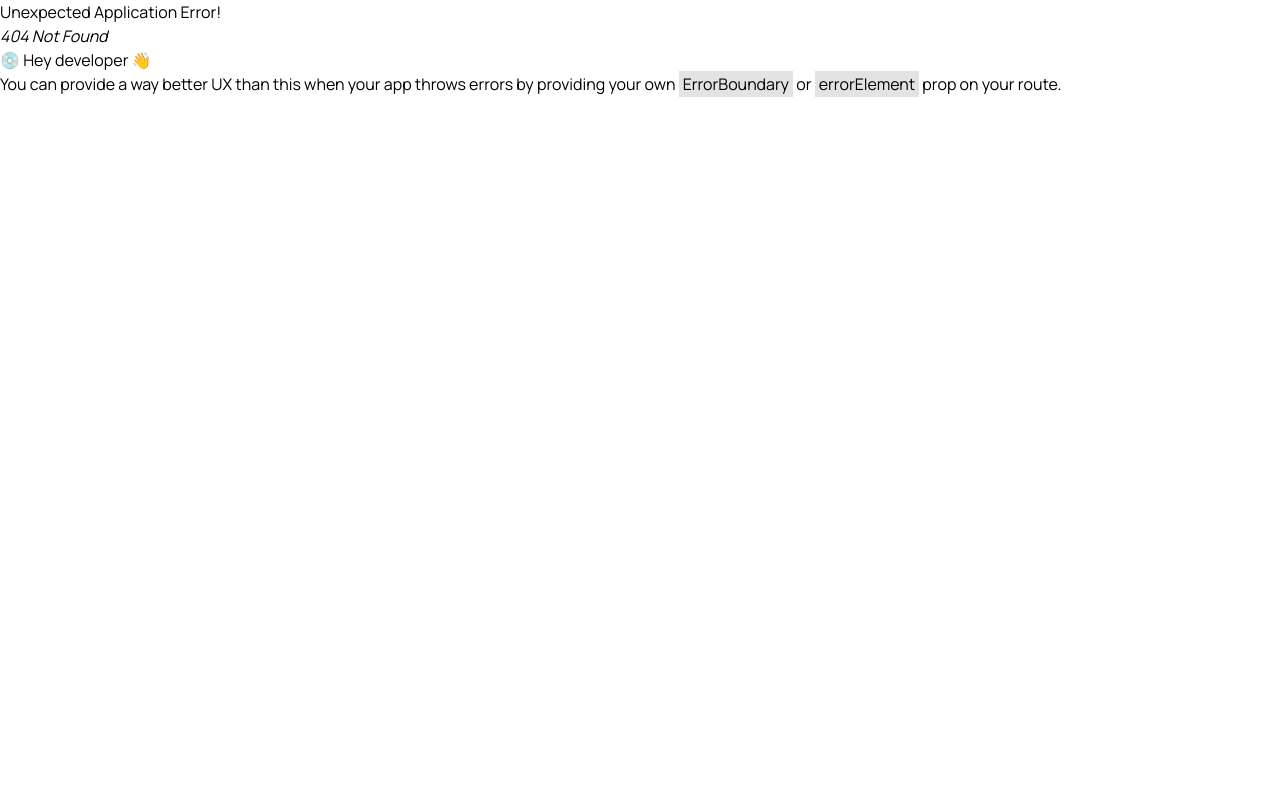
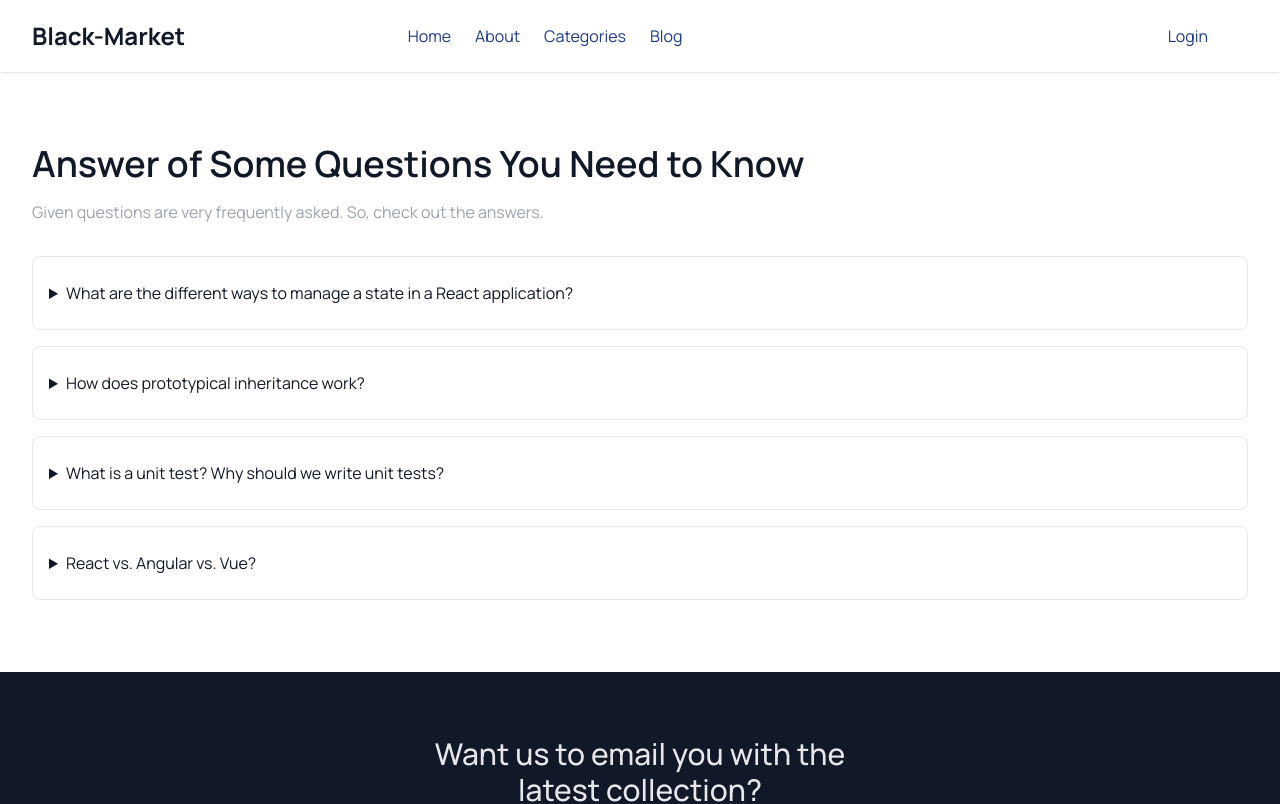
Before and after one commit to thesanchitadevi/black-market-client, a React (Create React App) app: page /blog in a window 1280 px wide. Before the commit this address had no page. Shown: the top 804 px of the page. Built offline with nearby package versions, Linux system fonts and the light colour scheme.

Commit message:
blog ques added

```diff
--- /dev/null
+++ b/src/Pages/Blog/Blog.js
@@ -0,0 +1,32 @@
+import React from 'react';
+
+const Blog = () => {
+    return (
+        <section className=" text-gray-900 my-10">
+            <div className="container flex flex-col justify-center px-4 py-8 mx-auto md:p-8">
+                <h2 className="text-2xl font-semibold sm:text-4xl">Answer of Some Questions You Need to Know</h2>
+                <p className="mt-4 mb-8 text-gray-400">Given questions are very frequently asked. So, check out the answers.</p>
+                <div className="space-y-4">
+                    <details className="w-full border rounded-lg">
+                        <summary className="px-4 py-6 focus:outline-none focus-visible:ring-violet-400">What are the different ways to manage a state in a React application?</summary>
+                        <p className="px-4 py-6 pt-0 ml-4 -mt-4 text-gray-600">Lectus iaculis orci metus vitae ligula dictum per. Nisl per nullam taciti at adipiscing est. </p>
+                    </details>
+                    <details className="w-full border rounded-lg">
+                        <summary className="px-4 py-6 focus:outline-none focus-visible:ring-violet-400"> How does prototypical inheritance work?</summary>
+                        <p className="px-4 py-6 pt-0 ml-4 -mt-4 text-gray-600">Tincidunt ut hac condimentum rhoncus phasellus nostra. Magna porttitor egestas tincidunt neque vehicula potenti. </p>
+                    </details>
+                    <details className="w-full border rounded-lg">
+                        <summary className="px-4 py-6 focus:outline-none focus-visible:ring-violet-400">What is a unit test? Why should we write unit tests?</summary>
+                        <p className="px-4 py-6 pt-0 ml-4 -mt-4 text-gray-600">Justo libero tellus integer tincidunt justo semper consequat venenatis aliquet imperdiet. Ultricies urna proin fusce nulla pretium sodales vel magna et massa euismod vulputate sed. </p>
+                    </details>
+                    <details className="w-full border rounded-lg">
+                        <summary className="px-4 py-6 focus:outline-none focus-visible:ring-violet-400">React vs. Angular vs. Vue?</summary>
+                        <p className="px-4 py-6 pt-0 ml-4 -mt-4 text-gray-600">Justo libero tellus integer tincidunt justo semper consequat venenatis aliquet imperdiet. Ultricies urna proin fusce nulla pretium sodales vel magna et massa euismod vulputate sed. </p>
+                    </details>
+                </div>
+            </div>
+        </section>
+    );
+};
+
+export default Blog;
--- a/src/Routes/Routes/Router.js
+++ b/src/Routes/Routes/Router.js
@@ -2,6 +2,7 @@ import { createBrowserRouter } from "react-router-dom";
 import Main from "../../Layout/Main";
 import Categories from "../../Pages/Categories/Categories";
 import Home from "../../Pages/Home/Home";
+import Blog from '../../Pages/Blog/Blog'
 
 const router = createBrowserRouter([
     {
@@ -16,6 +17,10 @@ const router = createBrowserRouter([
                 path: '/categories',
                 element: <Categories></Categories>
             },
+            {
+                path: '/blog',
+                element: <Blog></Blog>
+            },
         ]
     },
 ])
```
